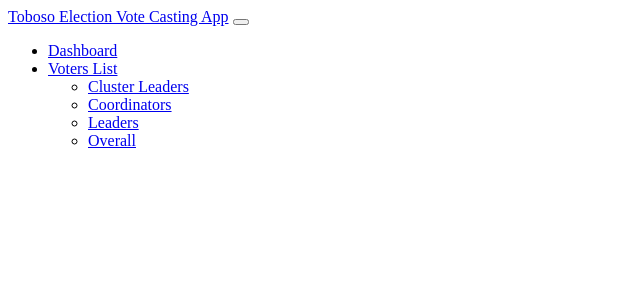
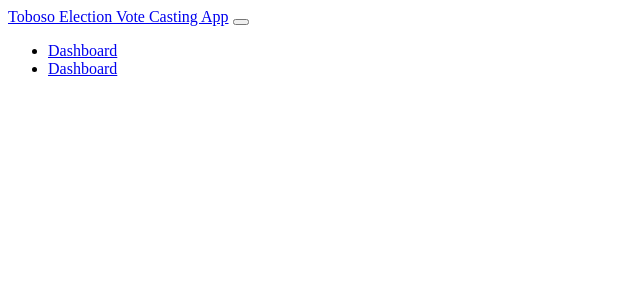
Before and after one commit to TechzQuad/Team-Asenso, a PHP site: page /incl/nav.php in a window 1280 px wide. Shown: the top 300 px of the page, without its empty margins (0-640 px from the left). Run offline with PHP 8.4, Linux system fonts and the light colour scheme.

Commit message:
mini
mini

```diff
--- a/incl/nav.php
+++ b/incl/nav.php
@@ -9,14 +9,8 @@
         <li class="nav-item">
           <a class="nav-link" href="https://onetechzquad.tech">Dashboard</a>
         </li>
-        <li class="nav-item dropdown">
-          <a class="nav-link dropdown-toggle" href="#" role="button" data-bs-toggle="dropdown">Voters List</a>
-          <ul class="dropdown-menu">
-            <li><a class="dropdown-item" href="https://onetechzquad.tech/cluster-leaders.php">Cluster Leaders</a></li>
-            <li><a class="dropdown-item" href="https://onetechzquad.tech/coordinators.php">Coordinators</a></li>
-            <li><a class="dropdown-item" href="https://onetechzquad.tech/leaders.php">Leaders</a></li>
-            <li><a class="dropdown-item" href="https://onetechzquad.tech/cluster-overall.php">Overall</a></li>
-          </ul>
+        <li class="nav-item">
+          <a class="nav-link" href="https://onetechzquad.tech/voters.php">Dashboard</a>
         </li>
       </ul>
     </div>
--- a/cluster-leaders.php
+++ b/voters.php
@@ -8,7 +8,7 @@
 
 
 <div class="container mt-3">
-  <h1>Cluster Leaders Table</h1>
+  <h1>Leaders Table</h1>
   <table class="table table-bordered">
     <thead>
       <tr>
@@ -25,7 +25,7 @@
         <td>Mark Corral Banilarskie</td>
         <td>Bandila Proper</td>
         <td>220A</td>
-        <td>Cluster Leaders</td>
+        <td>Leader</td>
         <td><span class="badge bg-success">Voted</span></td>
         <td><a href="#">View</a></td>
       </tr>
```
Also changed, not shown: coordinators.php (deleted, +0 -16 lines), leaders.php (deleted, +0 -16 lines), members.php (deleted, +0 -16 lines).
